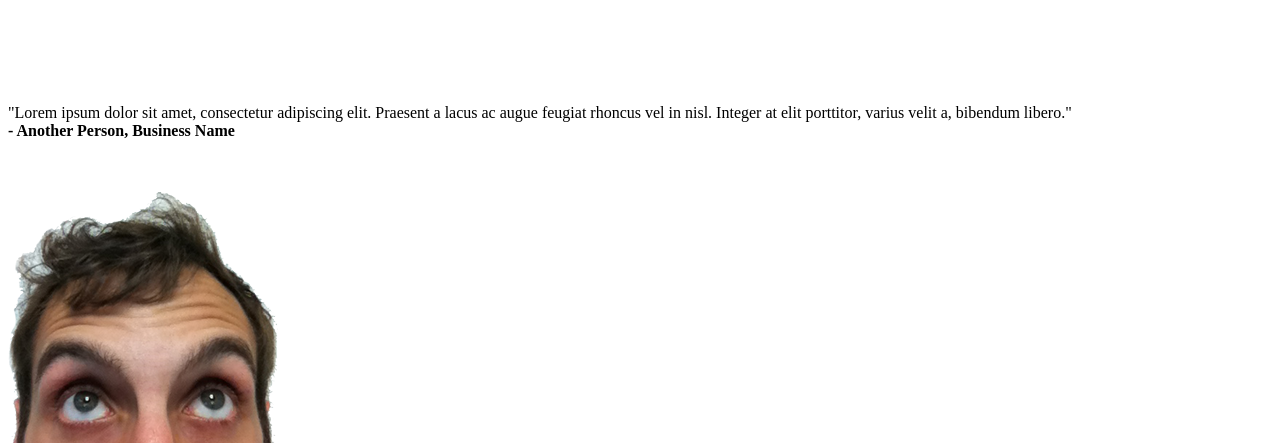
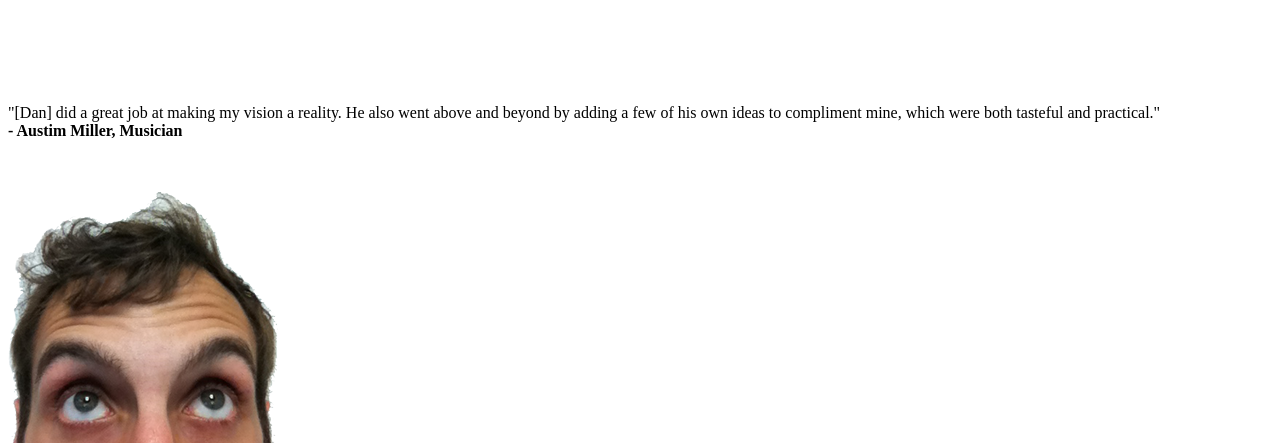
Before and after one commit to cricketsmakemath/portfolio, a CodeIgniter app: page / in a window 1280 px wide. Shown: the part 673-1116 px from the top of the page. Run offline with CodeIgniter, Linux system fonts and the light colour scheme.

Commit message:
Added Austins testimonial

```diff
--- a/application/views/indexView.php
+++ b/application/views/indexView.php
@@ -39,8 +39,8 @@
       <p>"Mr. Daniel Stoeltzing was contracted to produce a web page with a commerce function for GatorBites Tail &amp; Ale. His attention to detail, quick turn around and clear explanation of back-page functions was impeccable and greatly appreciated."<br><strong>- Todd Mann, Gatorbites Tail &amp; Ale</strong></p>
       <div class="sep_circle">&nbsp;</div><div class="sep_circle">&nbsp;</div><div class="sep_circle">&nbsp;</div><div class="sep_circle">&nbsp;</div>
 
-      <p>"Lorem ipsum dolor sit amet, consectetur adipiscing elit. Praesent a lacus ac augue feugiat rhoncus vel in nisl. Integer at elit porttitor, varius velit a, bibendum libero."
-        <br><strong>- Another Person, Business Name</strong></p><br><br>
+      <p>"[Dan] did a great job at making my vision a reality. He also went above and beyond by adding a few of his own ideas to compliment mine, which were both tasteful and practical."
+        <br><strong>- Austim Miller, Musician</strong></p><br><br>
 
     </div>
     <div class="dan_container"> <img class="dan" src="assets/img/dan.png" id="dan">  </div>
```
